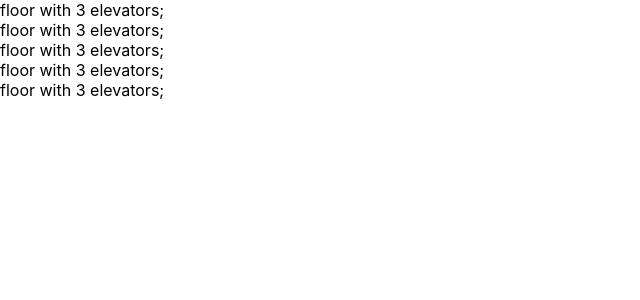
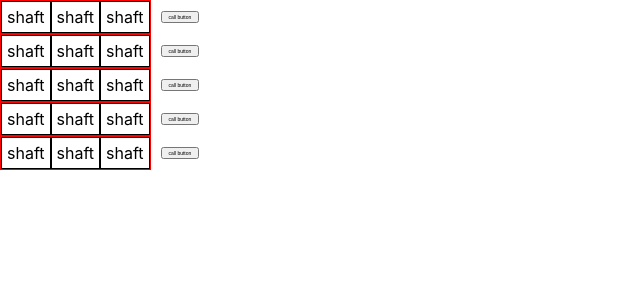
Before and after one commit to DrLiamKless/Elevators, a React (Create React App) app in the folder elevators/: page / in a window 1280 px wide. Shown: the top 300 px of the page, without its empty margins (0-640 px from the left). Built offline with nearby package versions, Linux system fonts and the light colour scheme.

Commit message:
basic styled components

```diff
--- a/elevators/package.json
+++ b/elevators/package.json
@@ -10,9 +10,11 @@
     "@types/node": "^12.0.0",
     "@types/react": "^17.0.0",
     "@types/react-dom": "^17.0.0",
+    "@types/styled-components": "^5.1.9",
     "react": "^17.0.2",
     "react-dom": "^17.0.2",
     "react-scripts": "4.0.3",
+    "styled-components": "^5.2.3",
     "typescript": "^4.1.2",
     "web-vitals": "^1.0.1"
   },
--- a/elevators/src/App.css
+++ b/elevators/src/App.css
@@ -1,3 +1,5 @@
 .App {
   text-align: center;
+  width: 100vw;
+  height: 100vh;
 };
--- a/elevators/src/App.tsx
+++ b/elevators/src/App.tsx
@@ -1,5 +1,6 @@
 import React from 'react';
 import Game from './components/Game';
+import './App.css'
 
 function App() {
   return (
--- a/elevators/src/components/CallButton.tsx
+++ b/elevators/src/components/CallButton.tsx
@@ -1,10 +1,17 @@
 import React from 'react';
+import styled from 'styled-components';
+
+const Button = styled.button`
+  width: 100%;
+  height: 100%;
+  font-size: 5px;
+`
 
 function CallButton() {
   return (
-    <div>
+    <Button>
       call button
-    </div>
+    </Button>
   );
 }
 
--- a/elevators/src/components/Game.tsx
+++ b/elevators/src/components/Game.tsx
@@ -1,14 +1,21 @@
 import React, { useState } from 'react';
+import styled from 'styled-components';
 import { Building } from '../utils/models/Building';
 import BuildingStructure from './building/BuildingStructure';
+
+
+const Root = styled.div`
+  width: fit-content;
+  height: fit-content;
+`
 
 function Game() {
   const [building, setBuilding] = useState(new Building(5, 3));
 
   return (
-    <div>
+    <Root>
       <BuildingStructure building={building} />
-    </div>
+    </Root>
   );
 }
 
--- a/elevators/src/components/building/BuildingStructure.tsx
+++ b/elevators/src/components/building/BuildingStructure.tsx
@@ -1,14 +1,31 @@
 import React from 'react';
+import styled from 'styled-components';
 import { Building } from '../../utils/models/Building';
+import CallButton from '../CallButton';
 import Floor from './Floor';
+
+const FloorWrapper = styled.div`
+  width: 100%;
+  height: 100%;
+  display: flex;
+  align-items: center;
+  gap: 10px;
+`
 
 function BuildingStructure({ building }: {building: Building}) {
 
-  const floors = new Array(building.numberOfFloors).fill(<Floor numberOfElevators={building.numberOfElevators}/>)
+  const floors = new Array(building.numberOfFloors).fill(0);
 
   return (
     <div>
-      {floors}
+      {floors.map(floor => {
+        return (
+          <FloorWrapper>
+            <Floor numberOfElevators={building.numberOfElevators}/>
+            <CallButton />
+          </FloorWrapper>
+        )
+      })}
     </div>
   );
 }
--- a/elevators/src/components/building/Floor.tsx
+++ b/elevators/src/components/building/Floor.tsx
@@ -1,11 +1,33 @@
 import React from 'react';
+import styled from 'styled-components';
+
+const Root = styled.div`
+  width: 100%;
+  border: 1px solid red;
+  display: flex;
+  flex-direction: row;
+`
+
+const Shaft = styled.div`
+  width: 100%;
+  height: 100%;
+  border: 1px solid black;
+  background-color: white;
+  padding: 5px;
+`
 
 function Floor({numberOfElevators}: {numberOfElevators: number}) {
 
+  const shafts = new Array(numberOfElevators).fill(0);
+
   return (
-    <div>
-      floor with {numberOfElevators} elevators;
-    </div>
+    <Root>
+      <>
+        {shafts.map(shaft =>
+          <Shaft>shaft</Shaft>
+        )}
+      </>
+    </Root>
   );
 }
 
```
Also changed, not shown: 1 other file (tests, documents, lock files or other folders).
